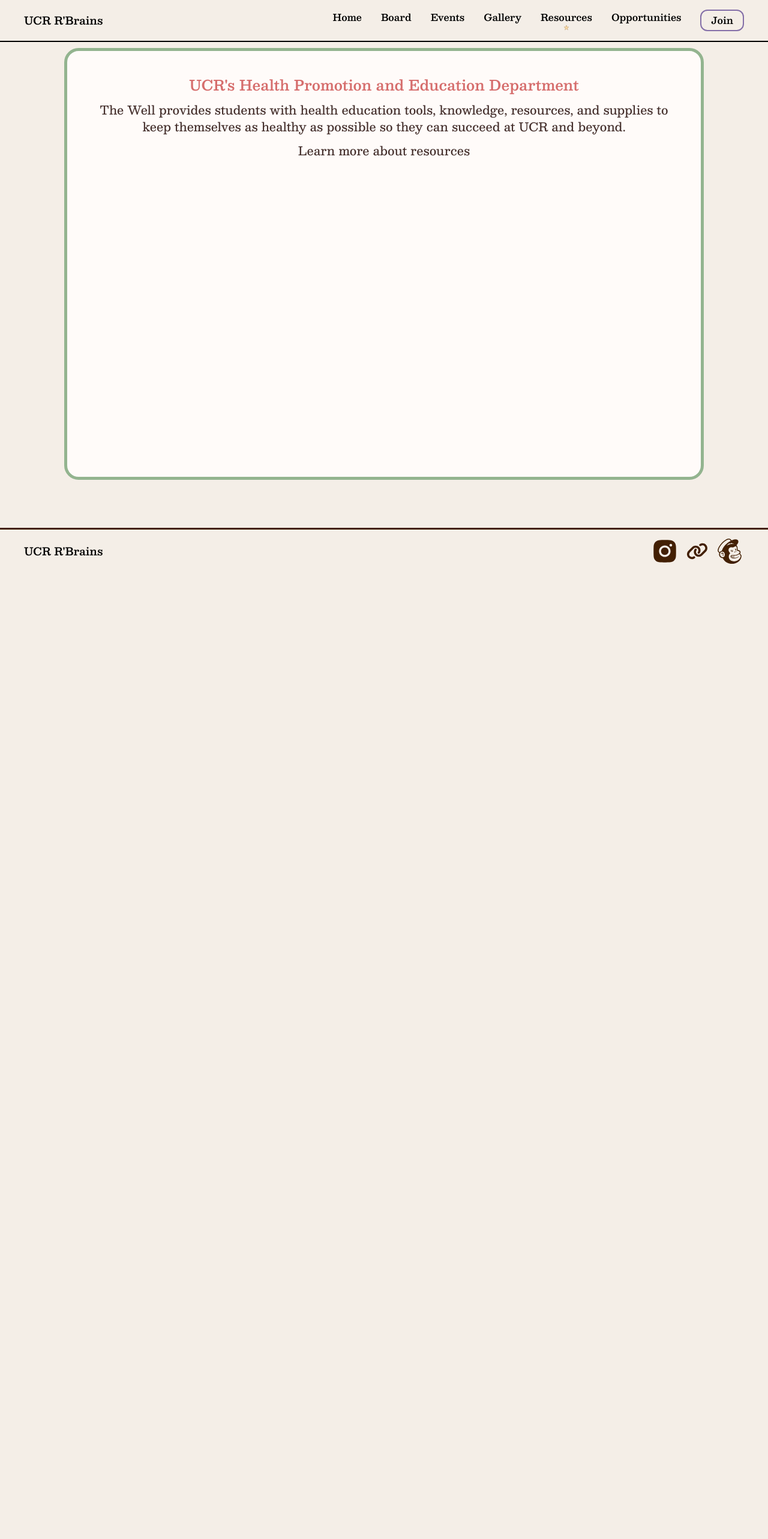
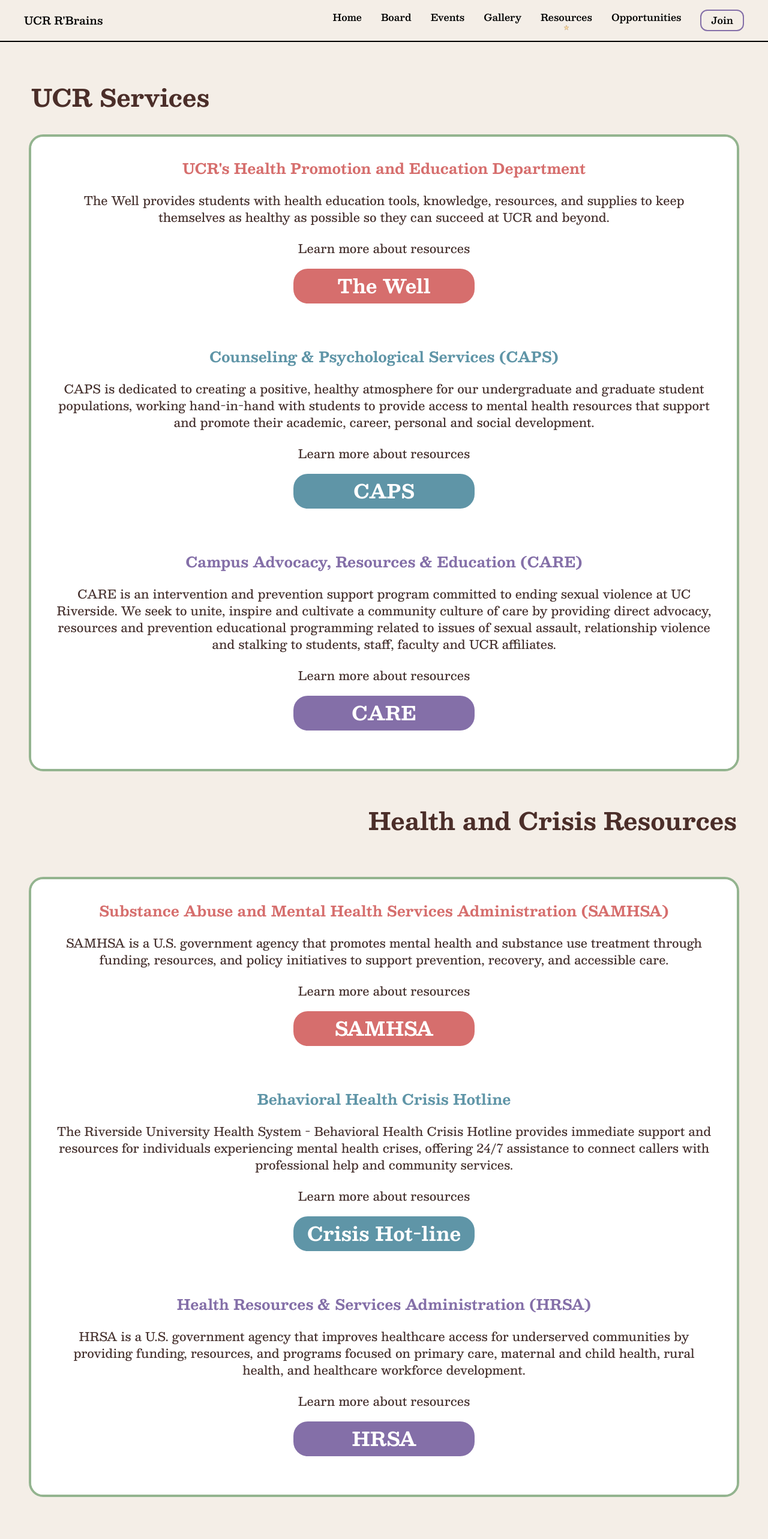
Before and after one commit to acm-ucr/rbrains-website, a Next.js app: page /resources in a window 1280 px wide. Shown: the top 2566 px of the page at 60% size. Before the commit the page ends 955 px from the top, so only its background shows below. Built offline with nearby package versions, Linux system fonts and the light colour scheme.

Commit message:
added to resources page

```diff
--- a/src/components/resources/UCRServices.tsx
+++ b/src/components/resources/UCRServices.tsx
@@ -1,20 +1,159 @@
 import React from "react";
+import Button from "@/components/ReuseableButton";
+import BoxComponent from "@/components/ReusableBox";
+import Title from "@/components/ReusableTitle";
 
 const ResourceServices = () => {
   return (
-    <div className="flex h-screen items-center justify-center">
-      <div className="flex h-9/10 w-5/6 flex-col space-y-3 rounded-3xl border-5 border-[#93B48F] bg-[#FFFBF9] p-10 text-center font-[Besley]">
-        <div className="text-2xl font-semibold text-[#D66E6D]">
+    <div>
+      <div className="px-10 pt-20">
+        <Title text="UCR Services" textSize="text-[40px]" />
+      </div>
+      <div
+        id="Box-image"
+        className="flex flex-row space-x-10 px-12 pt-5 text-center"
+      >
+        <BoxComponent
+          padding="p-6"
+          textSize="text-[1.7vw]"
+          borderColor="border-[#93B48F]"
+        >
+          <div className="p-3 text-2xl font-bold text-[#D66E6D]">
             UCR's Health Promotion and Education Department
           </div>
-        <div className="text-xl font-medium text-[#442F2C]">
+          <div className="p-3 text-xl font-medium text-[#442F2C]">
             The Well provides students with health education tools, knowledge,
             resources, and supplies to keep themselves as healthy as possible so
             they can succeed at UCR and beyond.
           </div>
-        <div className="text-xl font-medium text-[#442F2C]">
+          <div className="p-3 text-xl font-medium text-[#442F2C]">
             Learn more about resources
           </div>
+          <div className="flex flex-row items-center justify-center pt-2 pb-15">
+            <Button
+              text="The Well"
+              buttonColor="bg-[#D66E6D]"
+              link="https://well.ucr.edu/"
+            />
+          </div>
+
+          <div className="p-3 text-2xl font-bold text-[#5F95A7]">
+            Counseling & Psychological Services (CAPS)
+          </div>
+          <div className="p-3 text-xl font-medium text-[#442F2C]">
+            CAPS is dedicated to creating a positive, healthy atmosphere for our
+            undergraduate and graduate student populations, working hand-in-hand
+            with students to provide access to mental health resources that
+            support and promote their academic, career, personal and social
+            development.
+          </div>
+          <div className="p-3 text-xl font-medium text-[#442F2C]">
+            Learn more about resources
+          </div>
+          <div className="flex flex-row items-center justify-center pt-2 pb-15">
+            <Button
+              text="CAPS"
+              buttonColor="bg-[#5F95A7]"
+              link="https://counseling.ucr.edu/"
+            />
+          </div>
+
+          <div className="p-3 text-2xl font-bold text-[#846FA8]">
+            Campus Advocacy, Resources & Education (CARE)
+          </div>
+          <div className="p-3 text-xl font-medium text-[#442F2C]">
+            CARE is an intervention and prevention support program committed to
+            ending sexual violence at UC Riverside. We seek to unite, inspire
+            and cultivate a community culture of care by providing direct
+            advocacy, resources and prevention educational programming related
+            to issues of sexual assault, relationship violence and stalking to
+            students, staff, faculty and UCR affiliates.
+          </div>
+          <div className="p-3 text-xl font-medium text-[#442F2C]">
+            Learn more about resources
+          </div>
+          <div className="flex flex-row items-center justify-center pt-2 pb-10">
+            <Button
+              text="CARE"
+              buttonColor="bg-[#846FA8]"
+              link="https://care.ucr.edu/"
+            />
+          </div>
+        </BoxComponent>
+      </div>
+
+      <div className="justify-self-end px-10 pt-20 pb-8 md:pt-10">
+        <Title text="Health and Crisis Resources" textSize="text-[40px]" />
+      </div>
+
+      <div
+        id="Box-image"
+        className="mb-30 flex flex-row space-x-10 px-12 pt-5 text-center"
+      >
+        <BoxComponent
+          padding="p-6"
+          textSize="text-[1.7vw]"
+          borderColor="border-[#93B48F]"
+        >
+          <div className="p-3 text-2xl font-bold text-[#D66E6D]">
+            Substance Abuse and Mental Health Services Administration (SAMHSA)
+          </div>
+          <div className="p-3 text-xl font-medium text-[#442F2C]">
+            SAMHSA is a U.S. government agency that promotes mental health and
+            substance use treatment through funding, resources, and policy
+            initiatives to support prevention, recovery, and accessible care.
+          </div>
+          <div className="p-3 text-xl font-medium text-[#442F2C]">
+            Learn more about resources
+          </div>
+          <div className="flex flex-row items-center justify-center pt-2 pb-15">
+            <Button
+              text="SAMHSA"
+              buttonColor="bg-[#D66E6D]"
+              link="https://www.samhsa.gov/"
+            />
+          </div>
+
+          <div className="p-3 text-2xl font-bold text-[#5F95A7]">
+            Behavioral Health Crisis Hotline
+          </div>
+          <div className="p-3 text-xl font-medium text-[#442F2C]">
+            The Riverside University Health System - Behavioral Health Crisis
+            Hotline provides immediate support and resources for individuals
+            experiencing mental health crises, offering 24/7 assistance to
+            connect callers with professional help and community services.
+          </div>
+          <div className="p-3 text-xl font-medium text-[#442F2C]">
+            Learn more about resources
+          </div>
+          <div className="flex flex-row items-center justify-center pt-2 pb-15">
+            <Button
+              text="Crisis Hot-line"
+              buttonColor="bg-[#5F95A7]"
+              link="https://www.rcdmh.org/Directors-Message"
+            />
+          </div>
+
+          <div className="p-3 text-2xl font-bold text-[#846FA8]">
+            Health Resources & Services Administration (HRSA)
+          </div>
+          <div className="p-3 text-xl font-medium text-[#442F2C]">
+            HRSA is a U.S. government agency that improves healthcare access for
+            underserved communities by providing funding, resources, and
+            programs focused on primary care, maternal and child health, rural
+            health, and healthcare workforce development.
+          </div>
+          <div className="p-3 text-xl font-medium text-[#442F2C]">
+            Learn more about resources
+          </div>
+          <div className="flex flex-row items-center justify-center pt-2 pb-10">
+            <Button
+              text="HRSA"
+              buttonColor="bg-[#846FA8]"
+              link="https://www.hrsa.gov/"
+            />
+          </div>
+        </BoxComponent>
       </div>
     </div>
   );
```
Lines whose indentation alone changed are shown as unchanged.
